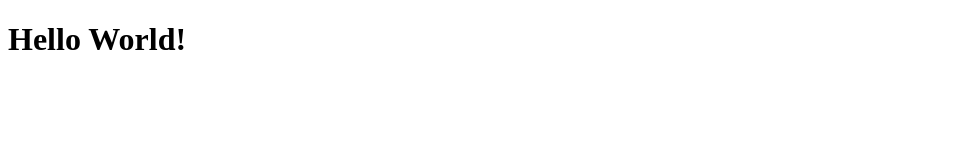
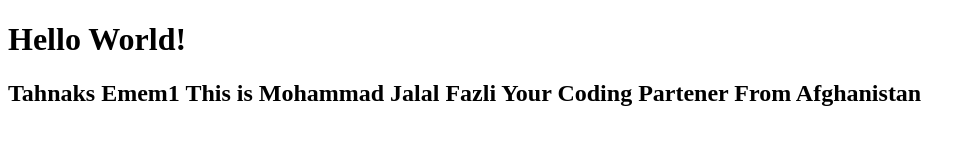
Before and after one commit to ecekpo/Emem-Mohammad, a plain HTML site: page index.html in a window 1280 px wide. Shown: the whole page, without its empty margins (0-975 px from the left). Drawn offline with Linux system fonts and the light colour scheme.

Commit message:
My first Commit Of Microvers Project

```diff
--- a/index.html
+++ b/index.html
@@ -8,6 +8,7 @@
 
   <body>
     <h1>Hello World!</h1>
+    <h2> Tahnaks Emem1 This is Mohammad Jalal Fazli Your Coding Partener From Afghanistan </h2>
     <script src="https://cdn.freecodecamp.org/testable-projects-fcc/v1/bundle.js"></script>
 
     <!--
```
